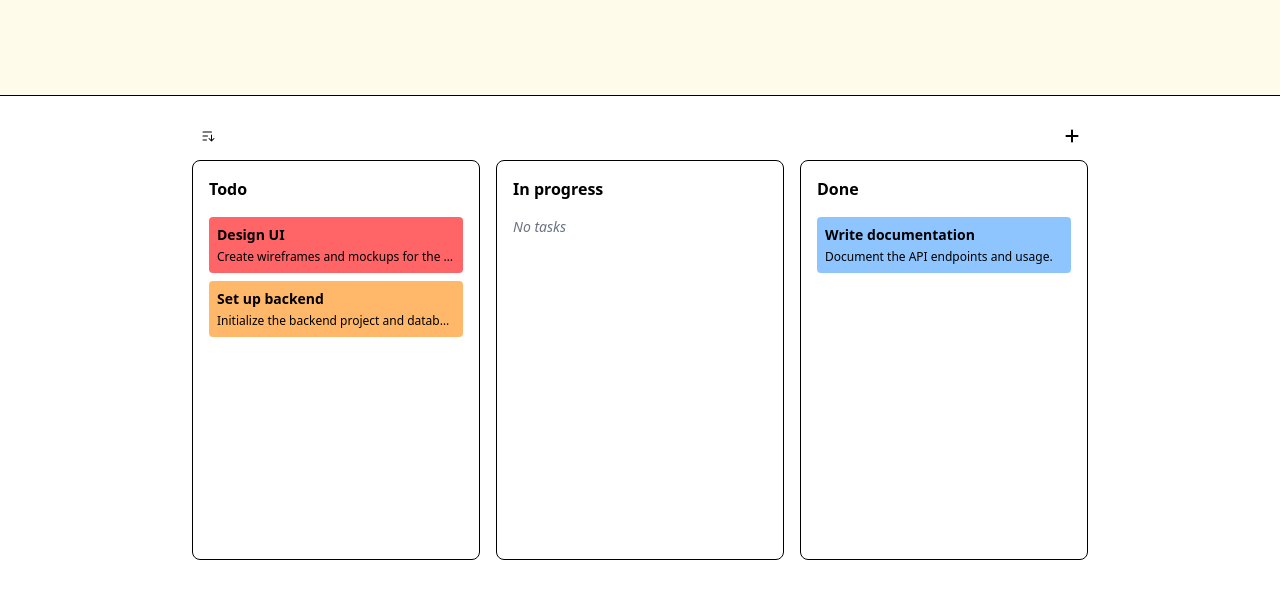
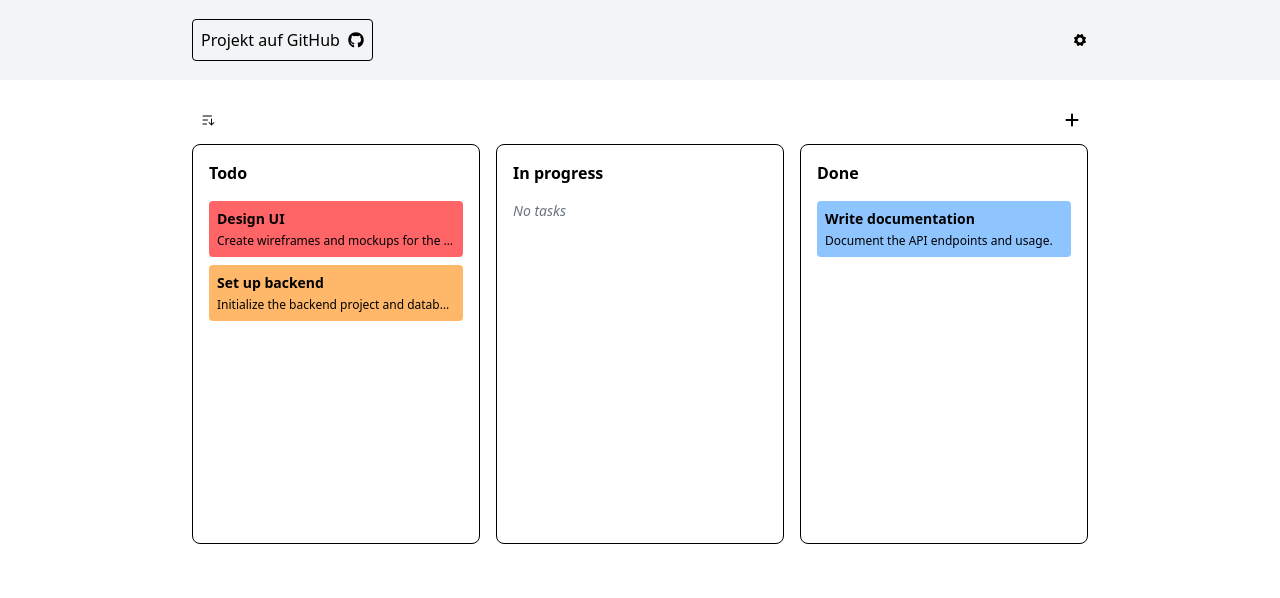
Before and after one commit to FabianHeeke/React-Demo-Kanban-Board, a Next.js app: page / in a window 1280 px wide. Shown: the top 598 px of the page. Built offline with nearby package versions, Linux system fonts and the light colour scheme.

Commit message:
Added basic ui-elements to header

```diff
--- a/src/app/page.tsx
+++ b/src/app/page.tsx
@@ -1,12 +1,14 @@
 'use client';
 import Header from '@/components/ui/header/header';
 import KanbanBoard from '@/features/kanban-board/KanbanBoard';
+import classnames from 'classnames';
 
 export default function Home() {
+  const maxContentWidthClassName = 'max-w-4xl';
   return (
     <>
-      <Header />
-      <div className="relative mx-auto max-w-4xl">
+      <Header maxContentWidthClassName={maxContentWidthClassName} />
+      <div className={classnames('relative mx-auto', maxContentWidthClassName)}>
         <KanbanBoard />
       </div>
     </>
--- a/src/components/ui/header/header.tsx
+++ b/src/components/ui/header/header.tsx
@@ -1,5 +1,30 @@
-const Header = () => {
-  return <div className="h-24 w-full border-b border-black bg-amber-50"></div>;
+import classnames from 'classnames';
+import { FaGithub } from 'react-icons/fa';
+import { IoIosSettings } from 'react-icons/io';
+
+interface HeaderProps {
+  maxContentWidthClassName: string;
+}
+
+const Header = ({ maxContentWidthClassName }: HeaderProps) => {
+  console.log(maxContentWidthClassName);
+  return (
+    <div className="h-20 w-full bg-gray-100">
+      <div
+        className={classnames(
+          'mx-auto flex h-full items-center justify-between',
+          maxContentWidthClassName
+        )}
+      >
+        <button className="flex cursor-pointer items-center gap-2 rounded border border-black p-2">
+          Projekt auf GitHub
+          <FaGithub />
+        </button>
+
+        <IoIosSettings />
+      </div>
+    </div>
+  );
 };
 
 export default Header;
```
